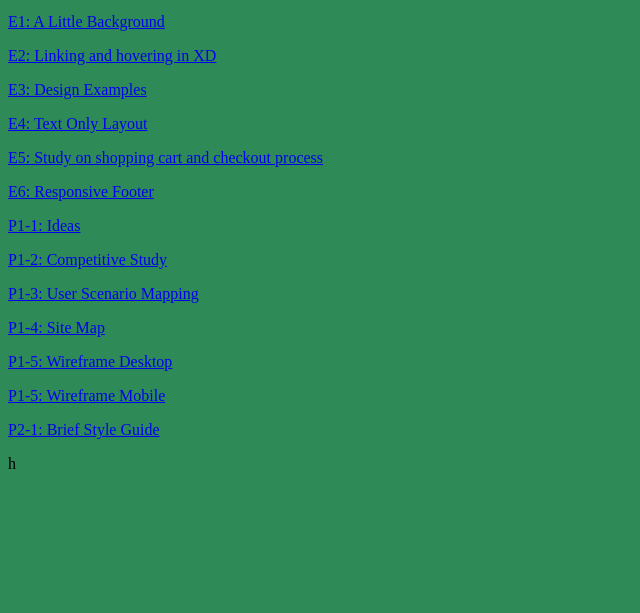
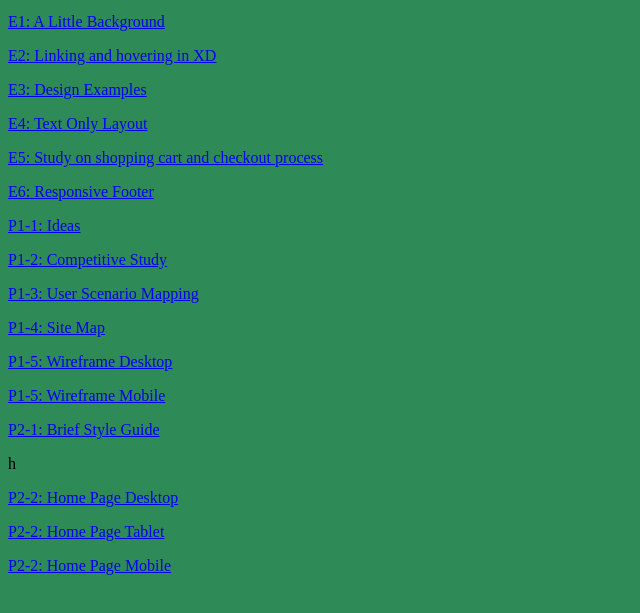
Before and after one commit to yaz-2/-avt415-, a plain HTML site: page index.html in a window 1280 px wide. Shown: the part 101-714 px from the top of the page, without its empty margins (0-640 px from the left). Drawn offline with Linux system fonts and the light colour scheme.

Commit message:
Update index.html

```diff
--- a/index.html
+++ b/index.html
@@ -37,5 +37,12 @@
 	<p> <a href= "https://xd.adobe.com/view/e2e7f5bb-2761-4b62-9817-7223bc8f4b18-b7b4/" > P1-5: Wireframe Mobile</a></p>
 
 	<p> <a href= "ttps://xd.adobe.com/view/e7db5627-5709-4f5d-bcdb-29dd048656cb-b288/" > P2-1: Brief Style Guide</a></p>h
+
+	<p> <a href= "https://xd.adobe.com/view/fc06baf9-5672-4d3c-b484-3f9a47f1c262-a955/"> P2-2: Home Page Desktop</a></p>
+
+	<p> <a href= "https://xd.adobe.com/view/afda780d-b6e7-4e82-a857-5aff0fa36177-fa89/" > P2-2: Home Page Tablet</a></p>
+
+	<p> <a href= "https://xd.adobe.com/view/eae5af45-7ebf-4e9f-9d81-794bd4002098-bfb6/" > P2-2: Home Page Mobile</a></p>
+
 </body>
 </html>
```
